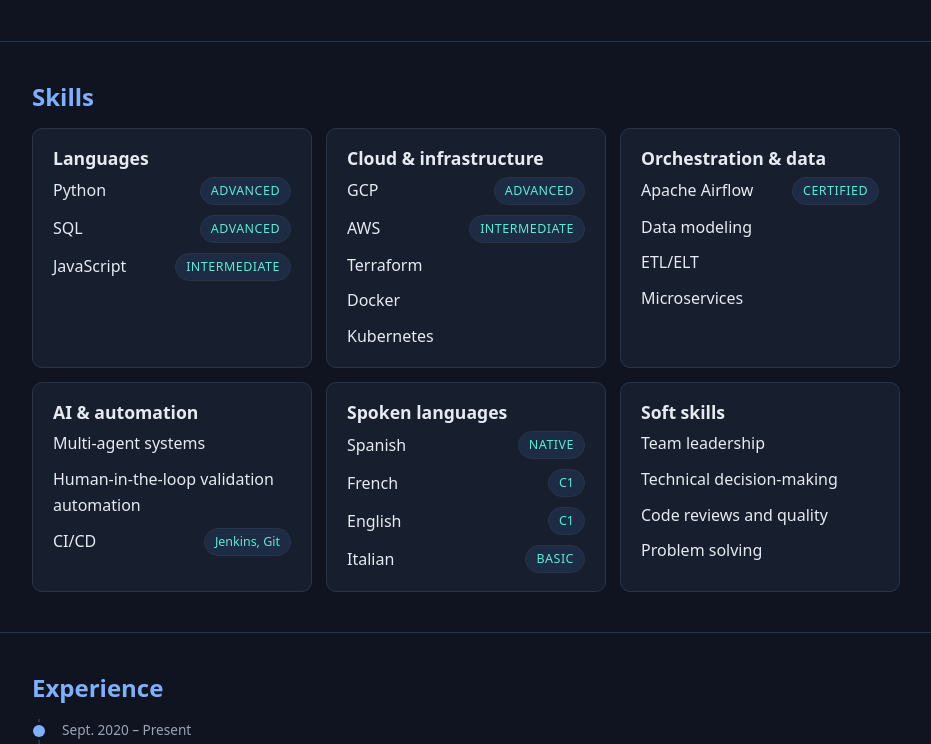
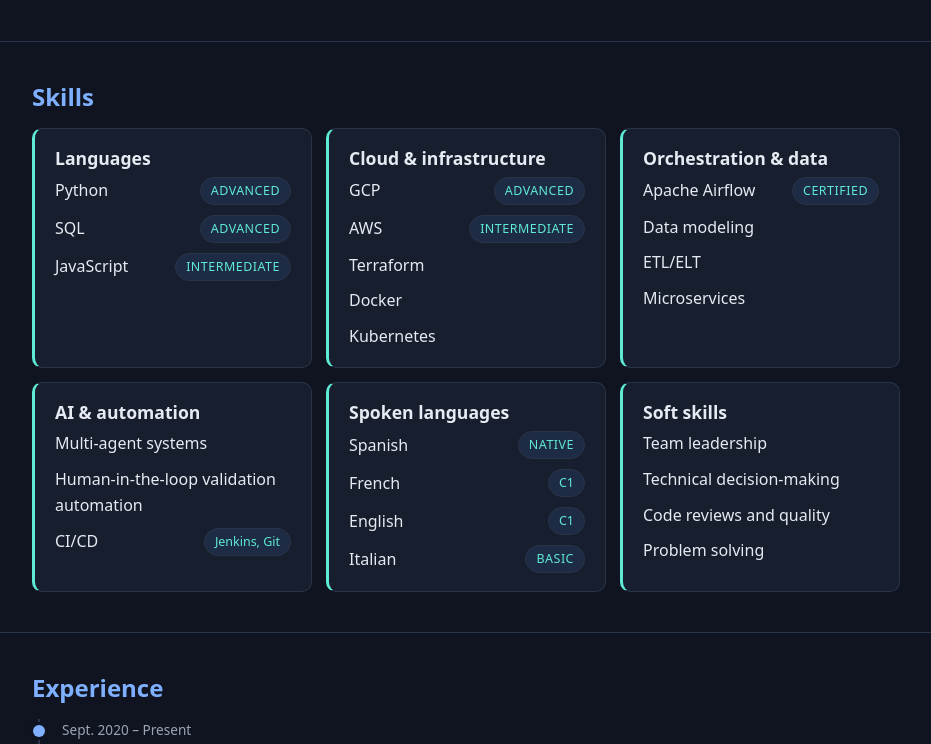
Before and after one commit to Felipeache/Felipeache.github.io, a plain HTML site: page index.html in a window 1280 px wide. Shown: the part 620-1364 px from the top of the page, without its empty margins (174-1105 px from the left). Drawn offline with Linux system fonts and the light colour scheme.

Commit message:
Match card accent to the certifications teal across home page sections
Co-Authored-By: Claude Haiku 5.5 <noreply@anthropic.com>

```diff
--- a/index.html
+++ b/index.html
@@ -112,6 +112,7 @@ nav.main-nav a:hover { color: var(--accent); }
 .card {
   background: var(--surface); border: 1px solid var(--border);
   border-radius: var(--radius); padding: 18px 20px; margin-bottom: 14px;
+  border-left: 3px solid var(--accent-2);
 }
 .grid { display: grid; gap: 14px; grid-template-columns: repeat(auto-fit, minmax(240px, 1fr)); }
 .grid > .card { margin-bottom: 0; }
```
